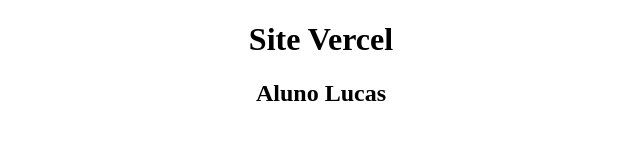
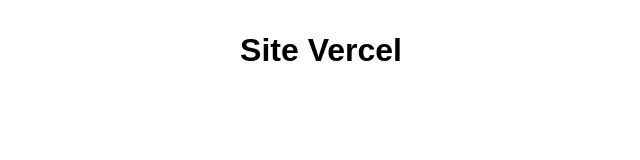
Before and after one commit to lucas2025120-CEAP/vercel, a plain HTML site: page index.html in a window 1280 px wide. Shown: the whole page, without its empty margins (319-959 px from the left). Drawn offline with Linux system fonts and the light colour scheme.

Commit message:
Update index.html

```diff
--- a/index.html
+++ b/index.html
@@ -1,15 +1,24 @@
+
+</html>
 <!DOCTYPE html>
 <html lang="en">
 <head>
     <meta charset="UTF-8">
     <meta name="viewport" content="width=device-width, initial-scale=1.0">
-    <title>Sherman/</title>
+    <title>Site Vercel</title>
+    <style>
+        body {
+            margin: 0;
+            font-family: Arial, sans-serif;
+        }
+        h1 {
+            text-align: center;
+            padding: 2rem;
+            color: #000;
+        }
+    </style>
 </head>
 <body>
-    <center>
-        <h1>Site Vercel</h1>
-        <h2>Aluno Lucas</h2>
-    </center>
+    <h1>Site Vercel</h1>
 </body>
-
 </html>
```
